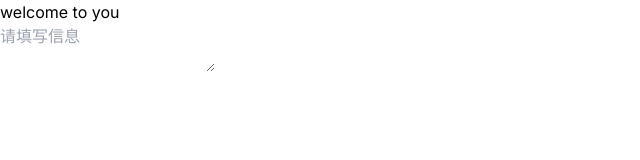
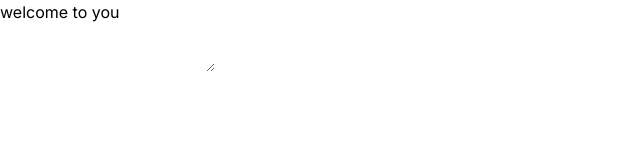
Before and after one commit to maoqishuxi/translate_plugin, a Next.js app: page / in a window 1280 px wide. Shown: the top 160 px of the page, without its empty margins (0-640 px from the left). Built offline with nearby package versions, Linux system fonts and the light colour scheme.

Commit message:
粘贴事件完成2

```diff
--- a/app/page.js
+++ b/app/page.js
@@ -1,16 +1,5 @@
 'use client'
 
-
-import Image from 'next/image'
-
-
-function HandlerPaste({onPaste}) {
-  return (
-    <>
-      <textarea onPaste={onPaste} placeholder='请填写信息'></textarea>
-    </>
-  )
-}
 
 export default function Home() {
   const handlerPaste = (event) => {
@@ -21,7 +10,7 @@ export default function Home() {
   return (
     <>
       <h1>welcome to you</h1>
-      <HandlerPaste onPaste={handlerPaste} />
+      <textarea onPaste={handlerPaste}></textarea>
     </>
   )
 }
```
